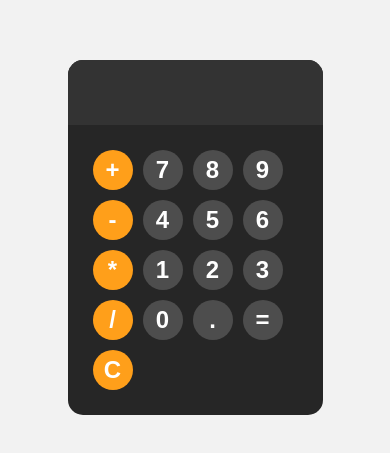
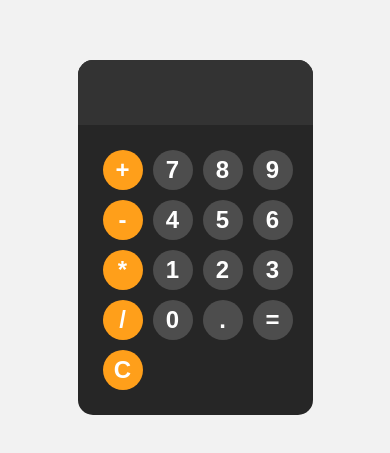
Before and after one commit to Sumeet-162/calculator, a plain HTML site: page index.html in a window 390 px wide. Shown: the part 185-638 px from the top of the page. Drawn offline with Linux system fonts and the light colour scheme.

Commit message:
Update styles.css

```diff
--- a/styles.css
+++ b/styles.css
@@ -32,8 +32,8 @@ button{
     font-size: 2rem;
   }
   #calculator{
-    width: 220px;
-    padding-right: 10px;
+    width: 200px;
+    padding-right: 0px;
   }
 }
 
```
